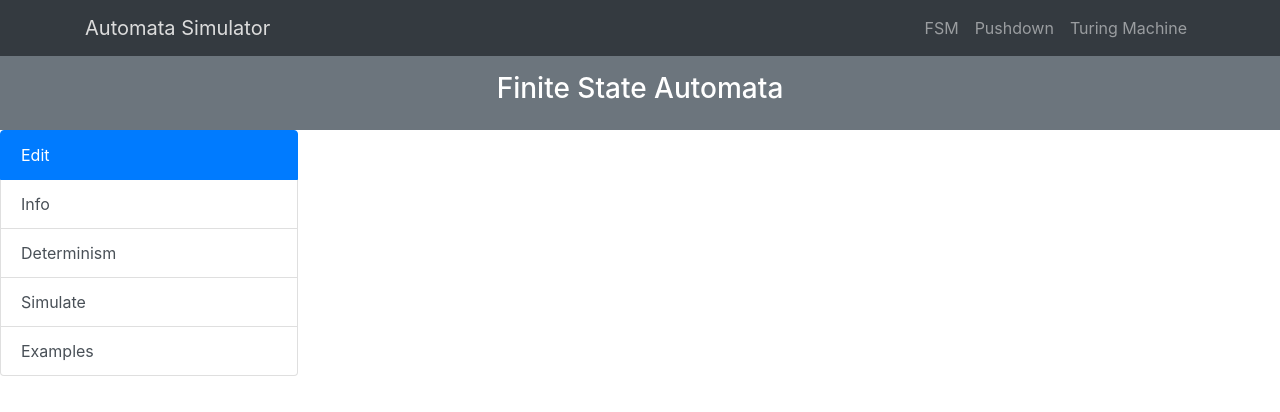
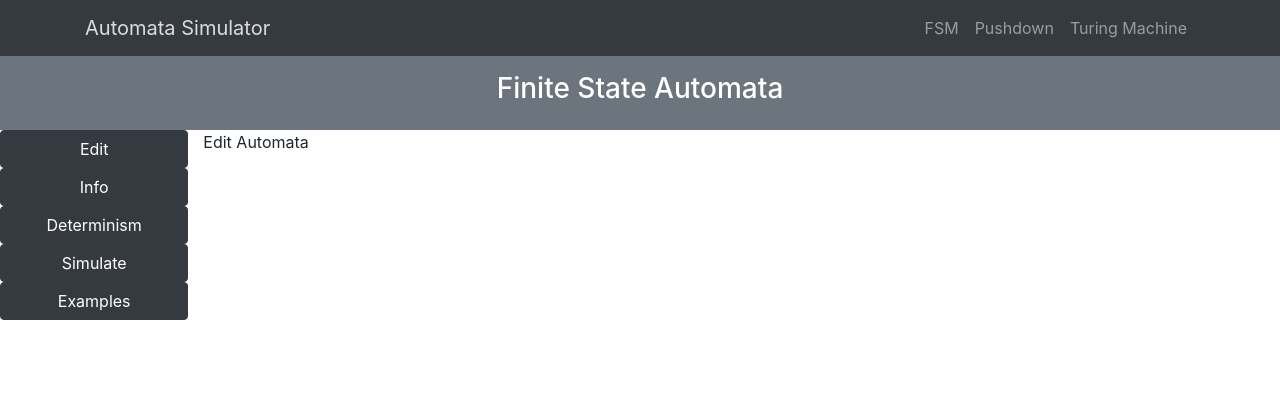
Before and after one commit to amaj98/AutomataSimulator, an Angular app: page /fsm in a window 1280 px wide. Shown: the top 412 px of the page. Built offline with nearby package versions, Linux system fonts and the light colour scheme.

Commit message:
added navigation for fsmpage

```diff
--- a/src/app/pages/fsmpage/fsmpage.component.html
+++ b/src/app/pages/fsmpage/fsmpage.component.html
@@ -1,23 +1,20 @@
 <div class = "jumbotron-fluid bg-secondary">
     <h3 class = "text-center text-white"> Finite State Automata </h3>
 </div>
-<div class="row">
-    <div class="col-3">
-      <div class="list-group" id="myList" role="tablist">
-        <a class="list-group-item list-group-item-action active" id="list-edit-list" data-toggle="list" href="#list-edit" role="tab" aria-controls="edit">Edit</a>
-        <a class="list-group-item list-group-item-action" id="list-info-list" data-toggle="list" href="#list-info" role="tab"  aria-controls="info">Info</a>
-        <a class="list-group-item list-group-item-action" id="list-determinism-list" data-toggle="list" href="#list-determinism" role="tab" aria-controls="determinism">Determinism</a>
-        <a class="list-group-item list-group-item-action" id="list-simulate-list" data-toggle="list" href="#list-simulate" role="tab" aria-controls="simulate">Simulate</a>
-        <a class="list-group-item list-group-item-action" id="list-examples-list" data-toggle="list" href="#list-examples" role="tab" aria-controls="examples">Examples</a>
-      </div>
-    </div>
-    <div class="col-8">
-      <div class="tab-content" id="nav-tabContent">
-        <div class="tab-pane fade active" id="list-edit" role="tabpanel" aria-labelledby="list-edit-list">Edit Automata</div>
-        <div class="tab-pane fade" id="list-info" role="tabpanel" aria-labelledby="list-info-list">Automata Information</div>
-        <div class="tab-pane fade" id="list-determinism" role="tabpanel" aria-labelledby="list-determinism-list">Convert Non-Deterministic to Deterministic</div>
-        <div class="tab-pane fade" id="list-simulate" role="tabpanel" aria-labelledby="list-simulate-list">Simulate Automata</div>
-        <div class="tab-pane fade" id="list-examples" role="tabpanel" aria-labelledby="list-examples-list">Example FSMs</div>
-      </div>
-    </div>
+<div class = "row">
+  <div class = "col-2">
+    <ul class="nav flex-column nav-pills" id="v-pills-tab" role="tablist" aria-orientation="vertical">
+      <li *ngFor="let tab of tabs;"
+        class = "btn btn-dark" (click)="currtab = tab" aria-controls="one" role="tab" data-toggle="pill">{{tab}}
+      </li>
+    </ul>
   </div>
+
+  <div class="tab-content">
+    <div *ngIf="currtab === tabs[0]" role="tabpanel" class="tab-pane active" id="one">Edit Automata</div>
+    <div *ngIf="currtab === tabs[1]" role="tabpanel" class="tab-pane active" id="two">Automata Information</div>
+    <div *ngIf="currtab === tabs[2]" role="tabpanel" class="tab-pane active" id="two">Convert Non-Deterministic Automata to a Deterministic one</div>
+    <div *ngIf="currtab === tabs[3]" role="tabpanel" class="tab-pane active" id="two">Simulate Automata</div>
+    <div *ngIf="currtab === tabs[4]" role="tabpanel" class="tab-pane active" id="two">Example Finite State Automata</div>
+  </div>
+</div>
--- a/src/app/pages/fsmpage/fsmpage.component.ts
+++ b/src/app/pages/fsmpage/fsmpage.component.ts
@@ -6,7 +6,8 @@ import { Component, OnInit } from '@angular/core';
   styleUrls: ['./fsmpage.component.css']
 })
 export class FsmpageComponent implements OnInit {
-
+  tabs: string[] = ['Edit','Info','Determinism','Simulate','Examples'];
+  currtab = this.tabs[0];
   constructor() { }
 
   ngOnInit() {
```
